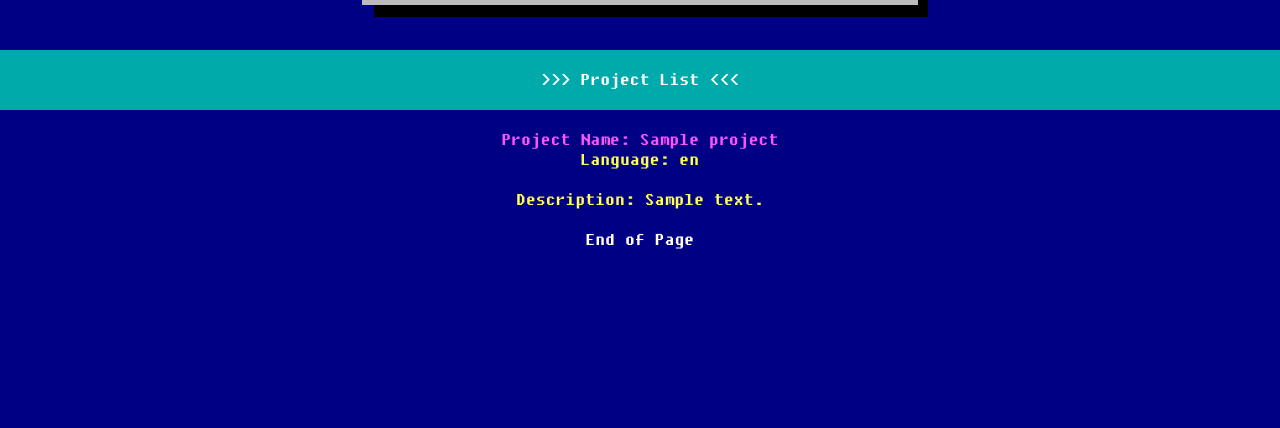
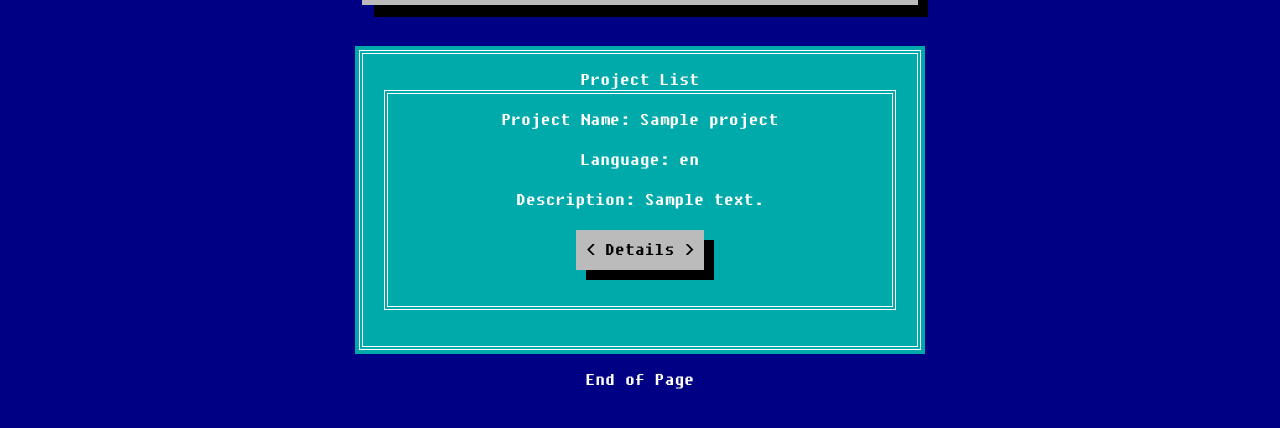
Before and after one commit to coffeegremlin/codingcooler, a Django app: page /projects/ in a window 1280 px wide. Shown: the part 214-642 px from the top of the page. Run offline with Django 3.2, Linux system fonts and the light colour scheme; a user stored in the database is signed in; tables that the repository leaves empty hold one stand-in row (values such as "Sample post").

Commit message:
styled proj list

```diff
--- a/main_app/templates/main_app/resource_list.html
+++ b/main_app/templates/main_app/resource_list.html
@@ -8,7 +8,7 @@
 
 {% block content %}
 
-<section class="page-header">
+<section class="page-header" style="max-width: 20%; margin: 20px auto;">
   <h3>All Project Resources</h3>
 </section>
 
--- a/main_app/templates/projects/index.html
+++ b/main_app/templates/projects/index.html
@@ -8,32 +8,20 @@
 
 {% block content %}
 
-<section class="page-header">
-  <h3>Project List</h3>
+<section class="hero-unit" style="max-width: 40%; margin: 20px auto;">
+  <h2>Project List</h2>
   {% comment %} add some stylish shit here, idk {% endcomment %}
-</section>
-
-<section class="card-container">
   {% for project in projects %}
-    <div class="">
-      <a href="{% url 'projects_detail' project.id %}">
-        <div class="">
-          <div class="">
-            {% if project.wireframe.url %}
-            {% comment %} show an the wireframe if there is one {% endcomment %}
-              {% comment %} <img src="" alt="">
-            {% else %}
-              <img src="" alt=""> {% endcomment %}
-            {% endif %}
-          </div>
-          <h4 class="text-center">Project Name: {{ project.name }}</h4>
-          <p class="text-center">Language: {{ project.programming_language }}</p>
-          <p class="text-center">Description: {{ project.description }}</p>
-        </div>
-          {% endfor %}
-      </a>
+    <div class="hero-unit">
+      <div class="">
+        <p class="text-center">Project Name: {{ project.name }}</p>
+        <p class="text-center">Language: {{ project.programming_language }}</p>
+        <p class="text-center">Description: {{ project.description }}</p>
+        <a href="{% url 'projects_detail' project.id %}" class="btn btn-primary btn-large">Details</a>
+      </div>
     </div>
-    <h6 style="text-align: center;">End of Page</h6>
-</section>
+    {% endfor %}
+  </section>
+  <h6 style="text-align: center;">End of Page</h6>
 
 {% endblock %}
```
Also changed, not shown: main_app/templates/main_app/project_form.html (+5 -4 lines).
